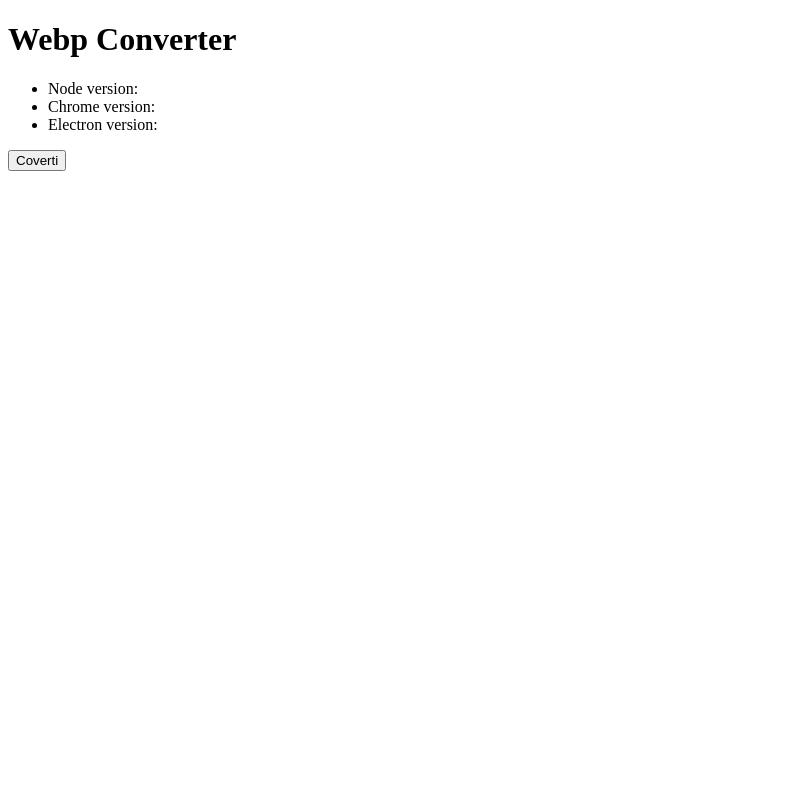
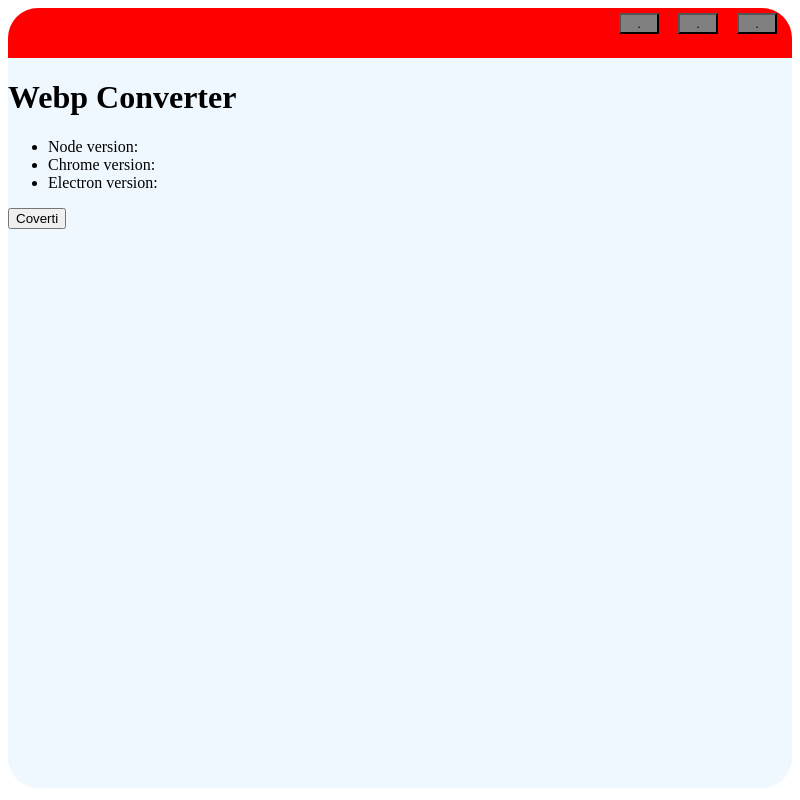
Before and after one commit to FrancescoPalazzo97/electron-first-look, an Electron app: page index.html in a window 800 px wide. Drawn offline with Linux system fonts and the light colour scheme.

Commit message:
feat: enhance UI with window control buttons and improve layout in index.html; update IPC communication in preload.js

```diff
--- a/index.html
+++ b/index.html
@@ -3,9 +3,40 @@
 <head>
     <meta charset="UTF-8">
     <meta name="viewport" content="width=device-width, initial-scale=1.0">
-    <title>Document</title>
+    <title>Webp Converter</title>
+    <style>
+        .menu {
+            -webkit-app-region: drag;
+            height: 50px;
+            background-color: red;
+            width: 100%;
+            border-radius: 30px 30px 0 0;
+            text-align: right;
+        }
+
+        .rounded {
+            border-radius: 30px;
+            width: 100%;
+            height: calc(100vh - 20px);
+            background-color: aliceblue;
+        }
+
+        .menu-btn {
+            -webkit-app-region: no-drag;
+            width: 40px;
+            width: 40px;
+            background-color: gray;
+            margin: 5px 15px 0 0;
+        }
+    </style>
 </head>
 <body>
+    <div class="rounded">
+        <div class="menu">
+            <button title="minimize" id="minimize-btn" class="menu-btn">.</button>
+            <button title="maximize" id="maximize-btn" class="menu-btn">.</button>
+            <button title="close" id="close-btn" class="menu-btn">.</button>
+        </div>
         <h1>Webp Converter</h1>
         <ul>
             <li>Node version: <span id="node-version"></span></li>
@@ -14,5 +45,6 @@
         </ul>
         <p id="mess"></p>
         <button id="btn">Coverti</button>
+    </div>
 </body>
 </html>
```
Also changed, not shown: index.js (+39 -1 lines), preload.js (+16 -0 lines). Lines whose indentation alone changed are shown as unchanged.
